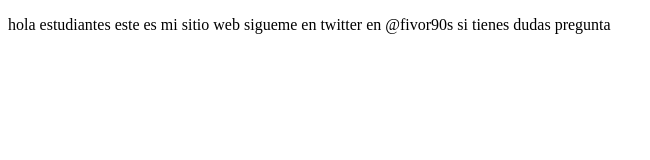
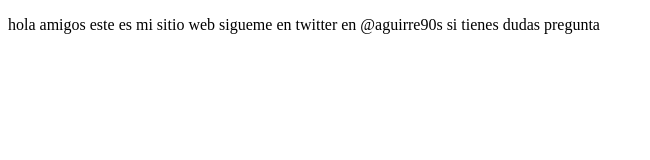
Before and after one commit to DavidJaim/proyectoDemoCursoPrework, a plain HTML site: page index.html in a window 1280 px wide. Shown: the full height of the page, 0-650 px from the left. Drawn offline with Linux system fonts and the light colour scheme.

Commit message:
cambios hechos

```diff
--- a/index.html
+++ b/index.html
@@ -8,7 +8,7 @@
 </head>
 <body>
     <p>
-        hola estudiantes este es mi sitio web sigueme en twitter en @fivor90s si tienes dudas pregunta
+        hola amigos este es mi sitio web sigueme en twitter en @aguirre90s si tienes dudas pregunta
     </p>
 </body>
 </html>
```
